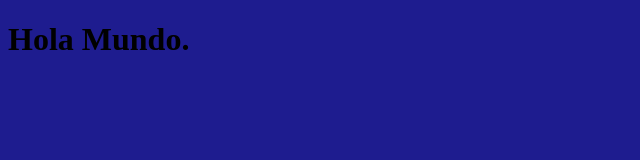
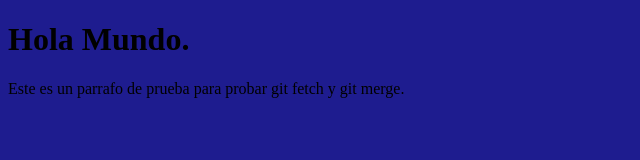
Before and after one commit to alejosito1/Proyecto-secreto-web, a plain HTML site: page index.html in a window 1280 px wide. Shown: the whole page, without its empty margins (0-640 px from the left). Drawn offline with Linux system fonts and the light colour scheme.

Commit message:
Se agrego un parrafo

```diff
--- a/index.html
+++ b/index.html
@@ -11,6 +11,10 @@
     <h1>
         Hola Mundo.
     </h1>
+
+    <p>
+        Este es un parrafo de prueba para probar git fetch y git merge.
+    </p>
 </body>
 <script src="logic.js"></script>
 </html>
```
